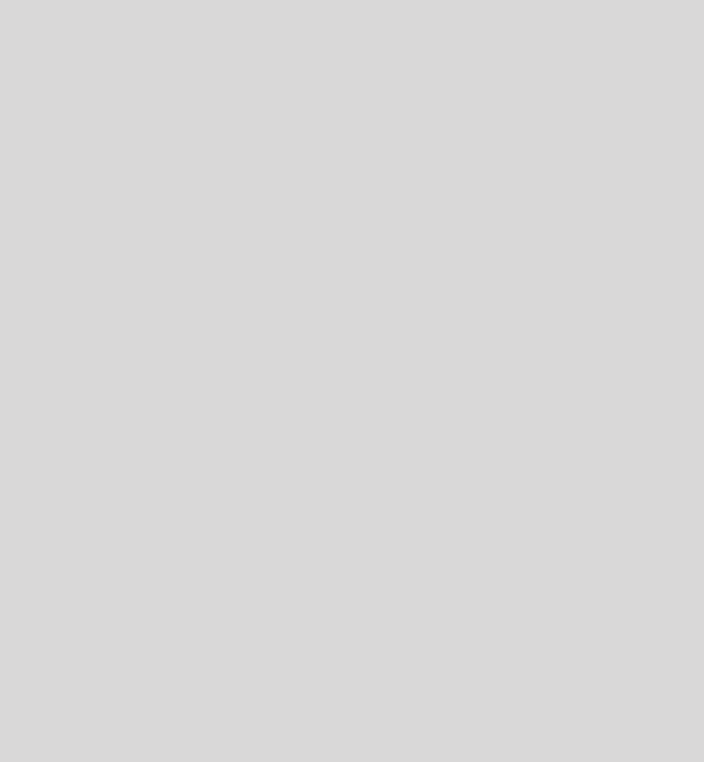
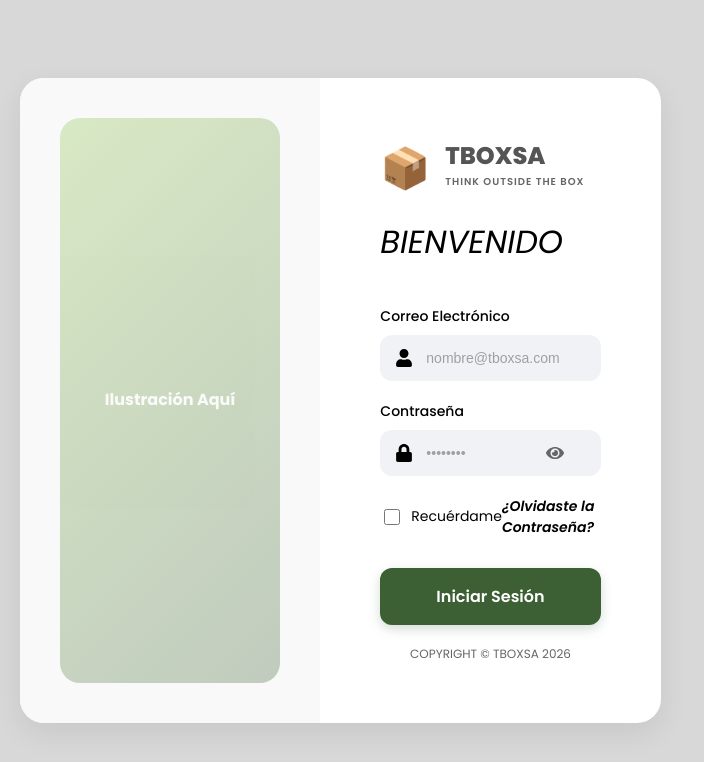
Before and after one commit to Daniel-Gomez03/App_Support, a React (Vite) app in the folder frontend/: page / in a window 1280 px wide. Shown: the top 762 px of the page, without its empty margins (0-704 px from the left). Built offline with nearby package versions, Linux system fonts and the light colour scheme.

Commit message:
feat: primer boceto del Login | Soporte

```diff
--- a/frontend/src/App.jsx
+++ b/frontend/src/App.jsx
@@ -1,11 +1,12 @@
 import React from 'react'
 import './styles/main.less'
+import Login from './pages/Login/Login'
 
 function App() {
 
   return (
     <div>
-
+      <Login />
     </div>
   )
 }
--- a/frontend/src/components/Button/Button.jsx
+++ b/frontend/src/components/Button/Button.jsx
@@ -0,0 +1,17 @@
+import React from 'react';
+import styles from './Button.module.less';
+
+const Button = ({ children, type = 'button', onClick, disabled, className }) => {
+    return (
+        <button
+            type={type}
+            className={`${styles.btn} ${className || ''}`}
+            onClick={onClick}
+            disabled={disabled}
+        >
+            {children}
+        </button>
+    );
+};
+
+export default Button;
--- /dev/null
+++ b/frontend/src/components/Button/Button.module.less
@@ -0,0 +1,31 @@
+@import "../../styles/variables.less";
+
+.btn {
+    width: 100%;
+    padding: 16px;
+    background-color: @primary-color;
+    color: @text-inverse;
+    border: none;
+    border-radius: @border-radius-input;
+    font-size: 16px;
+    font-weight: 600;
+    cursor: pointer;
+    transition: all 0.3s ease;
+    box-shadow: 0 4px 12px rgba(46, 92, 56, 0.2);
+
+    &:hover {
+        background-color: lighten(@primary-color, 5%);
+        transform: translateY(-2px);
+        box-shadow: 0 6px 15px rgba(46, 92, 56, 0.3);
+    }
+
+    &:active {
+        transform: translateY(0);
+    }
+
+    &:disabled {
+        background-color: @text-muted;
+        cursor: not-allowed;
+        transform: none;
+    }
+}
--- a/frontend/src/components/Input/Input.jsx
+++ b/frontend/src/components/Input/Input.jsx
@@ -1,3 +1,38 @@
-import React from "react";
-import {FaEye, FaEyeSlash} from "react-icons/fa";
+import React, { useState } from 'react';
+import { FaEye, FaEyeSlash } from "react-icons/fa";
 import styles from "./Input.module.less";
+
+const Input = ({ label, icon: Icon, type = 'text', placeholder, ...props }) => {
+    const [showPassword, setShowPassword] = useState(false);
+    const isPassword = type === 'password';
+
+    return (
+        <div className={styles.inputGroup}>
+            {label && <label className={styles.label}>{label}</label>}
+
+            <div className={styles.inputWrapper}>
+                {Icon && <span className={styles.iconLeft}><Icon /></span>}
+
+                <input
+                    type={isPassword ? (showPassword ? 'text' : 'password') : type}
+                    className={styles.input}
+                    placeholder={placeholder}
+                    {...props}
+                />
+
+                {isPassword && (
+                    <button
+                        type="button"
+                        className={styles.iconRight}
+                        onClick={() => setShowPassword(!showPassword)}
+                        tabIndex="-1"
+                    >
+                        {showPassword ? <FaEyeSlash /> : <FaEye />}
+                    </button>
+                )}
+            </div>
+        </div>
+    );
+};
+
+export default Input;
--- a/frontend/src/components/Input/Input.module.less
+++ b/frontend/src/components/Input/Input.module.less
@@ -0,0 +1,67 @@
+@import "../../styles/variables.less";
+
+.inputGroup {
+    margin-bottom: 20px;
+    width: 100%;
+}
+
+.label {
+    display: block;
+    font-weight: 500;
+    margin-bottom: 8px;
+    color: @text-main;
+    font-size: 14px;
+}
+
+.inputWrapper {
+    position: relative;
+    display: flex;
+    align-items: center;
+}
+
+.input {
+    width: 100%;
+    padding: 14px 14px 14px 45px;
+    background-color: @bg-input;
+    border: 1px solid transparent;
+    border-radius: @border-radius-input;
+    font-size: 14px;
+    outline: none;
+    transition: all 0.3s ease;
+    color: @text-main;
+
+    &::placeholder {
+        color: #A0A0A0;
+    }
+
+    &:focus {
+        border-color: @primary-color;
+        background-color: #fff;
+        box-shadow: 0 0 0 4px rgba(46, 92, 56, 0.1);
+    }
+}
+
+.iconLeft {
+    position: absolute;
+    left: 15px;
+    color: @text-main;
+    font-size: 18px;
+    display: flex;
+    pointer-events: none;
+}
+
+.iconRight {
+    position: absolute;
+    right: 15px;
+    background: none;
+    border: none;
+    cursor: pointer;
+    color: @text-muted;
+    display: flex;
+    font-size: 18px;
+    transition: color 0.2s;
+
+    &:hover {
+        color: @primary-color;
+    }
+}
--- /dev/null
+++ b/frontend/src/pages/Login/Login.jsx
@@ -0,0 +1,73 @@
+import React from 'react';
+import { FaUser, FaLock } from 'react-icons/fa';
+import Input from '../../components/Input/Input';
+import Button from '../../components/Button/Button';
+import styles from './Login.module.less';
+
+const Login = () => {
+    return (
+        <div className={styles.loginContainer}>
+
+            <div className={styles.card}>
+
+                <div className={styles.leftSide}>
+                    <div className={styles.imagePlaceholder}>
+                        <span>Ilustración Aquí</span>
+                    </div>
+                </div>
+
+                <div className={styles.rightSide}>
+
+                    <div className={styles.header}>
+                        <div className={styles.logoPlaceholder}>
+                            <div className={styles.logoIcon}>📦</div>
+                            <div className={styles.logoText}>
+                                <h1>TBOXSA</h1>
+                                <small>THINK OUTSIDE THE BOX</small>
+                            </div>
+                        </div>
+
+                        <h2 className={styles.welcomeTitle}>BIENVENIDO</h2>
+                    </div>
+
+                    <form>
+                        <Input
+                            label="Correo Electrónico"
+                            placeholder="nombre@tboxsa.com"
+                            type="email"
+                            icon={FaUser}
+                        />
+
+                        <Input
+                            label="Contraseña"
+                            placeholder="••••••••"
+                            type="password"
+                            icon={FaLock}
+                        />
+
+                        <div className={styles.formFooter}>
+                            <label className={styles.checkboxContainer}>
+                                <input type="checkbox" />
+                                <span>Recuérdame</span>
+                            </label>
+
+                            <a href="#" className={styles.forgotPassword}>
+                                ¿Olvidaste la Contraseña?
+                            </a>
+                        </div>
+
+                        <Button type="submit">
+                            Iniciar Sesión
+                        </Button>
+                    </form>
+
+                    <footer className={styles.copyright}>
+                        COPYRIGHT © TBOXSA 2026
+                    </footer>
+                </div>
+            </div>
+        </div>
+    );
+};
+
+export default Login;
--- /dev/null
+++ b/frontend/src/pages/Login/Login.module.less
@@ -0,0 +1,148 @@
+@import "../../styles/variables.less";
+
+.loginContainer {
+  min-height: 100vh;
+  display: flex;
+  align-items: center;
+  justify-content: center;
+  background-color: @bg-body;
+  padding: 20px;
+}
+
+.card {
+  display: flex;
+  width: 100%;
+  max-width: 1000px; /* Ancho máximo para pantallas grandes */
+  min-height: 600px;
+  background-color: @bg-card;
+  border-radius: @border-radius-card;
+  box-shadow: @shadow-soft;
+  overflow: hidden; /* Para que la imagen no se salga de las esquinas redondeadas */
+
+  /* Responsivo: En celulares se pone uno debajo del otro */
+  @media (max-width: 768px) {
+    flex-direction: column;
+    min-height: auto;
+  }
+}
+
+/* --- LADO IZQUIERDO (Ilustración) --- */
+.leftSide {
+  flex: 1; /* Ocupa el 50% */
+  background-color: #f9f9f9; /* Color de fondo temporal */
+  display: flex;
+  align-items: center;
+  justify-content: center;
+  padding: 40px;
+
+  @media (max-width: 768px) {
+    display: none; /* Opcional: Ocultar imagen en celular para ahorrar espacio */
+  }
+}
+
+.imagePlaceholder {
+  width: 100%;
+  height: 100%;
+  background: linear-gradient(135deg, @secondary-color 0%, @primary-color 100%);
+  border-radius: 20px;
+  display: flex;
+  align-items: center;
+  justify-content: center;
+  color: white;
+  font-weight: bold;
+  opacity: 0.3; /* Efecto transparente */
+}
+
+/* --- LADO DERECHO (Formulario) --- */
+.rightSide {
+  flex: 1; /* Ocupa el otro 50% */
+  padding: 60px;
+  display: flex;
+  flex-direction: column;
+  justify-content: center;
+
+  @media (max-width: 768px) {
+    padding: 30px;
+  }
+}
+
+.header {
+  margin-bottom: 40px;
+  text-align: left; /* Alineado a la izquierda según tu imagen */
+}
+
+.logoPlaceholder {
+  display: flex;
+  align-items: center;
+  gap: 15px;
+  margin-bottom: 20px;
+
+  .logoIcon {
+    font-size: 40px;
+  }
+
+  .logoText {
+    h1 {
+      font-size: 24px;
+      font-weight: 800;
+      color: #555;
+      margin: 0;
+      line-height: 1;
+    }
+    small {
+      font-size: 10px;
+      letter-spacing: 1px;
+      color: @text-muted;
+      font-weight: 600;
+    }
+  }
+}
+
+.welcomeTitle {
+  font-size: 32px;
+  font-weight: 400; /* Letra fina */
+  font-style: italic; /* Letra cursiva como en el diseño */
+  color: #000;
+  margin: 0;
+}
+
+.formFooter {
+  display: flex;
+  justify-content: space-between;
+  align-items: center;
+  margin-bottom: 30px;
+  font-size: 14px;
+  color: @text-main;
+
+  .checkboxContainer {
+    display: flex;
+    align-items: center;
+    gap: 8px;
+    cursor: pointer;
+
+    input {
+      width: 16px;
+      height: 16px;
+      cursor: pointer;
+    }
+  }
+
+  .forgotPassword {
+    font-weight: 600;
+    font-style: italic;
+    color: #000;
+
+    &:hover {
+      text-decoration: underline;
+    }
+  }
+}
+
+.copyright {
+  margin-top: auto;
+  padding-top: 20px;
+  text-align: center;
+  font-size: 12px;
+  color: @text-muted;
+  text-transform: uppercase;
+}
```
Also changed, not shown: frontend/src/components/Button/Button.module.jsx (deleted).
